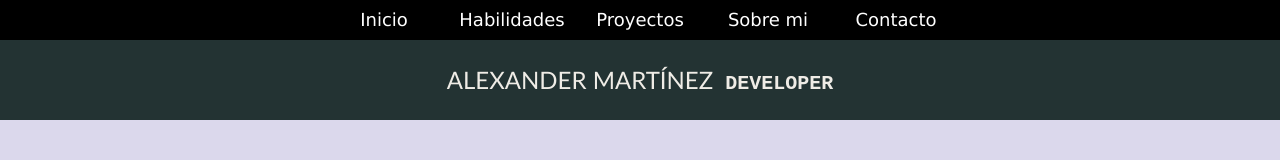
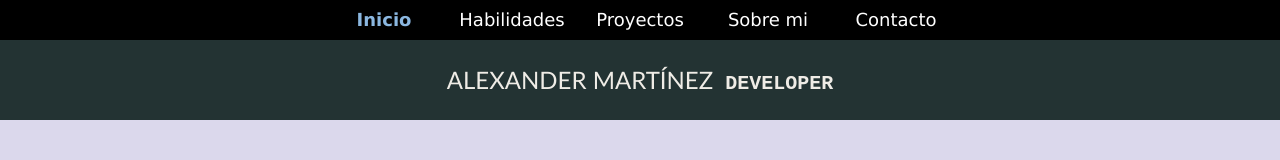
Before and after one commit to alex95mf/portfolio, a React (Vite) app in the folder portfolio/: page / in a window 1280 px wide. Shown: the top 160 px of the page. Built offline with nearby package versions, Linux system fonts and the light colour scheme.

Commit message:
UPD: Barra de navegacion se sombrea segun cual esta activo

```diff
--- a/portfolio/src/App.jsx
+++ b/portfolio/src/App.jsx
@@ -6,19 +6,9 @@ import Footer from './components/Footer'
 import 'normalize.css';
 
 function App() {
-  const [pagina, setPagina] = useState({
-    inicio: "inicio",
-    habilidades: "habilidades",
-    proyectos: "proyectos",
-    sobreMi: "sobreMi",
-    contacto: "contacto",
-  })
-
   return (
     <>
-      <Navigation
-        pagina={pagina}>
-      </Navigation>
+      <Navigation></Navigation>
       <Head></Head>
       <Inicio></Inicio>
       <Footer></Footer>
--- a/portfolio/src/components/Navigation.jsx
+++ b/portfolio/src/components/Navigation.jsx
@@ -1,17 +1,55 @@
-import React from 'react';
+import React, { useState } from 'react';
 import '../styles/navigation.css'
 
 function Navigation() {
+    const pagina = {
+        inicio: "inicio",
+        habilidades: "habilidades",
+        proyectos: "proyectos",
+        sobreMi: "sobreMi",
+        contacto: "contacto"
+    }
+
+    const [paginaSeleccionada, setPaginaSeleccionada] = useState(pagina.inicio)
+
+    // Funcion para sombrear la pagina activa
+    const handleInicio = () => {
+        setPaginaSeleccionada(pagina.inicio);
+    };
+    const handleHabilidades = () => {
+        setPaginaSeleccionada(pagina.habilidades);
+    };
+    const handleProyectos = () => {
+        setPaginaSeleccionada(pagina.proyectos);
+    };
+    const handleSobreMi = () => {
+        setPaginaSeleccionada(pagina.sobreMi);
+    };
+    const handleContacto = () => {
+        setPaginaSeleccionada(pagina.contacto);
+    };
+
+
     return (
         <>
             <div className='navigation-box'>
                 <nav className='navigation'>
                     <ul>
-                        <li><a href='/home'>Inicio</a></li>
-                        <li><a href='/skill'>Habilidades</a></li>
-                        <li><a href='/project'>Proyectos</a></li>
-                        <li><a href='/about'>Sobre mi</a></li>
-                        <li><a href='/contact'>Contacto</a></li>
+                        <li><a className={`nav-item ${paginaSeleccionada == pagina.inicio
+                            ? 'active' : ''}`} onClick={handleInicio}
+                            href='#'>Inicio</a></li>
+                        <li><a className={`nav-item ${paginaSeleccionada == pagina.habilidades
+                            ? 'active' : ''}`} onClick={handleHabilidades}
+                            href='#'>Habilidades</a></li>
+                        <li><a className={`nav-item ${paginaSeleccionada == pagina.proyectos
+                            ? 'active' : ''}`} onClick={handleProyectos}
+                            href='#'>Proyectos</a></li>
+                        <li><a className={`nav-item ${paginaSeleccionada == pagina.sobreMi
+                            ? 'active' : ''}`} onClick={handleSobreMi}
+                            href='#'>Sobre mi</a></li>
+                        <li><a className={`nav-item ${paginaSeleccionada == pagina.contacto
+                            ? 'active' : ''}`} onClick={handleContacto}
+                            href='#'>Contacto</a></li>
                     </ul>
                 </nav>
             </div>
--- a/portfolio/src/styles/navigation.css
+++ b/portfolio/src/styles/navigation.css
@@ -39,10 +39,14 @@
 }
 
 .navigation a:hover {
-    font-weight: bold;
     color: rgb(139, 183, 224);
 }
 
 .navigation .active a {
     color: blue;
 }
+
+.nav-item.active {
+    color: rgb(139, 183, 224);
+    font-weight: bold;
+}
```
